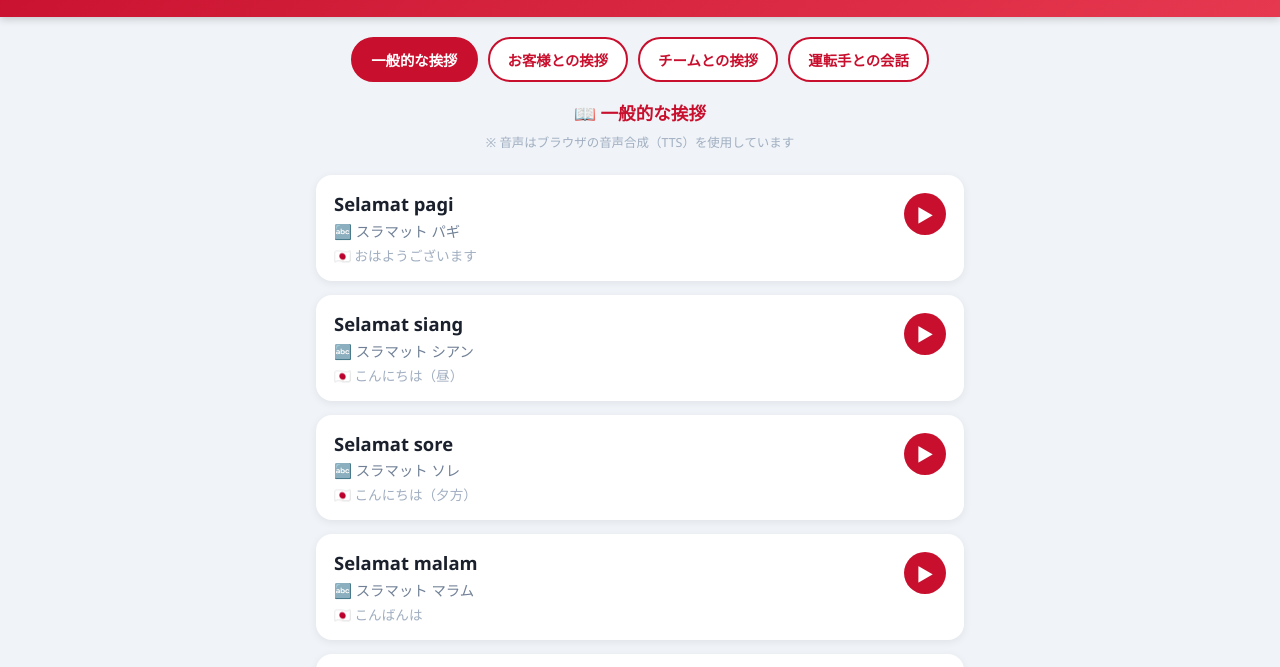
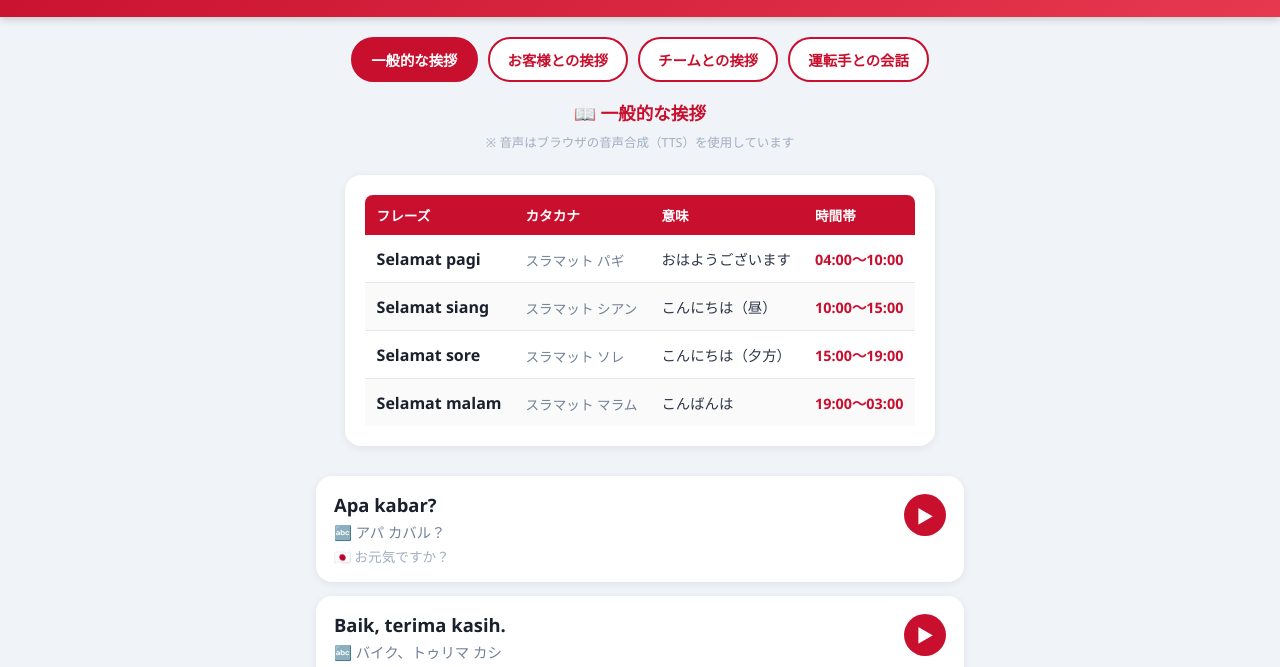
Before and after one commit to nobunby-max/bahasa-kaiwa, a plain HTML site: page bahasa/index.html in a window 1280 px wide. Shown: the part 86-753 px from the top of the page. Drawn offline with Linux system fonts and the light colour scheme.

Commit message:
挨拶ジャンルに時間帯テーブルを追加

```diff
--- a/bahasa/index.html
+++ b/bahasa/index.html
@@ -140,6 +140,45 @@
       color: #a0aec0;
       padding: 4px 16px 12px;
     }
+
+    .time-table-card {
+      background: white;
+      border-radius: 16px;
+      padding: 20px;
+      box-shadow: 0 2px 8px rgba(0,0,0,0.07);
+      max-width: 680px;
+      margin: 0 auto 16px;
+    }
+
+    .time-table-card table {
+      width: 100%;
+      border-collapse: collapse;
+    }
+
+    .time-table-card th {
+      background: #c8102e;
+      color: white;
+      padding: 10px 12px;
+      font-size: 0.85rem;
+      text-align: left;
+    }
+
+    .time-table-card th:first-child { border-radius: 8px 0 0 0; }
+    .time-table-card th:last-child { border-radius: 0 8px 0 0; }
+
+    .time-table-card td {
+      padding: 12px;
+      border-bottom: 1px solid #e2e8f0;
+      font-size: 0.9rem;
+      vertical-align: middle;
+    }
+
+    .time-table-card tr:last-child td { border-bottom: none; }
+    .time-table-card tr:nth-child(even) td { background: #fafafa; }
+
+    .td-bahasa { font-weight: 700; font-size: 1rem; color: #1a202c; }
+    .td-katakana { color: #718096; font-size: 0.85rem; margin-top: 3px; }
+    .td-time { color: #c8102e; font-weight: 600; white-space: nowrap; }
   </style>
 </head>
 <body>
@@ -159,11 +198,13 @@ const genres = [
   {
     id: "greetings",
     label: "一般的な挨拶",
+    timeTable: [
+      { bahasa: "Selamat pagi", katakana: "スラマット パギ", japanese: "おはようございます", time: "04:00〜10:00" },
+      { bahasa: "Selamat siang", katakana: "スラマット シアン", japanese: "こんにちは（昼）", time: "10:00〜15:00" },
+      { bahasa: "Selamat sore", katakana: "スラマット ソレ", japanese: "こんにちは（夕方）", time: "15:00〜19:00" },
+      { bahasa: "Selamat malam", katakana: "スラマット マラム", japanese: "こんばんは", time: "19:00〜03:00" },
+    ],
     phrases: [
-      { bahasa: "Selamat pagi", katakana: "スラマット パギ", japanese: "おはようございます" },
-      { bahasa: "Selamat siang", katakana: "スラマット シアン", japanese: "こんにちは（昼）" },
-      { bahasa: "Selamat sore", katakana: "スラマット ソレ", japanese: "こんにちは（夕方）" },
-      { bahasa: "Selamat malam", katakana: "スラマット マラム", japanese: "こんばんは" },
       { bahasa: "Apa kabar?", katakana: "アパ カバル？", japanese: "お元気ですか？" },
       { bahasa: "Baik, terima kasih.", katakana: "バイク、トゥリマ カシ", japanese: "元気です、ありがとう。" },
       { bahasa: "Sampai jumpa.", katakana: "サンパイ ジュンパ", japanese: "またね。さようなら。" },
@@ -257,6 +298,29 @@ function renderPhrases() {
   const list = document.getElementById("phraseList");
   list.innerHTML = "";
 
+  if (genre.timeTable) {
+    const card = document.createElement("div");
+    card.className = "time-table-card";
+    const table = document.createElement("table");
+    const thead = document.createElement("thead");
+    thead.innerHTML = "<tr><th>フレーズ</th><th>カタカナ</th><th>意味</th><th>時間帯</th></tr>";
+    table.appendChild(thead);
+    const tbody = document.createElement("tbody");
+    genre.timeTable.forEach(row => {
+      const tr = document.createElement("tr");
+      tr.innerHTML = `
+        <td><div class="td-bahasa">${row.bahasa}</div></td>
+        <td><div class="td-katakana">${row.katakana}</div></td>
+        <td>${row.japanese}</td>
+        <td class="td-time">${row.time}</td>
+      `;
+      tbody.appendChild(tr);
+    });
+    table.appendChild(tbody);
+    card.appendChild(table);
+    list.appendChild(card);
+  }
+
   genre.phrases.forEach((p, i) => {
     const card = document.createElement("div");
     card.className = "phrase-card";
```
